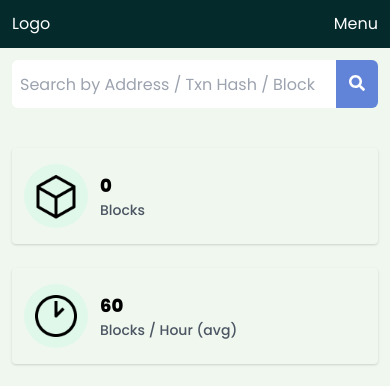
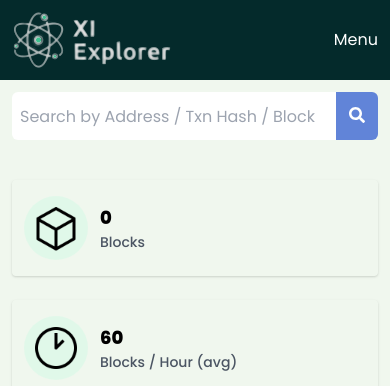
Before and after one commit to nickypangers/xi-explorer-client, a Vue app: page / in a window 390 px wide. Shown: the top 386 px of the page. Built offline with nearby package versions, Linux system fonts and the light colour scheme; no server answers.

Commit message:
mobile nav bar

```diff
--- /dev/null
+++ b/src/components/MobileNavOption.vue
@@ -0,0 +1,14 @@
+<template>
+  <button class="bg-"></button>
+</template>
+<script>
+export default {
+  name: "MobileNavOption",
+  props: {
+    text: {
+      type: String,
+      default: "",
+    },
+  },
+};
+</script>
--- a/src/components/NavBar.vue
+++ b/src/components/NavBar.vue
@@ -1,7 +1,10 @@
 <template>
-  <div class="w-full bg-dark text-white flex justify-between items-center">
+  <div class="relative text-white">
+    <div class="w-full bg-dark flex justify-between items-center">
       <!-- <p class="ml-3">Logo</p> -->
-    <router-link to="/">Logo</router-link>
+      <router-link to="/">
+        <img src="/images/logo.png" class="h-full" alt="Logo" />
+      </router-link>
       <div class="hidden md:flex w-2/4 justify-between items-center">
         <router-link to="/">Home</router-link>
         <router-link to="/blocks">Blocks</router-link>
@@ -9,17 +12,89 @@
         <router-link to="/wallets">Wallets</router-link>
       </div>
       <div class="block md:hidden p-3">
-      <button>Menu</button>
+        <button @click="isOpen = !isOpen">Menu</button>
       </div>
+    </div>
+  </div>
+
+  <div
+    ref="mobile"
+    class="
+      fixed
+      top-0
+      left-0
+      w-full
+      bg-dark
+      overflow-y-hidden
+      transition-all
+      duration-500
+      ease-in-out
+      z-10
+      text-white
+    "
+    style="height: 0"
+  >
+    <div class="flex justify-between items-center">
+      <router-link to="/">
+        <img src="/images/logo.png" class="h-full" alt="Logo" />
+      </router-link>
+      <div class="block md:hidden p-3">
+        <button @click="isOpen = false">Back</button>
+      </div>
+    </div>
+    <router-link to="/" class="mobile" @click="isOpen = false"
+      >Home</router-link
+    >
+    <router-link to="/blocks" class="mobile" @click="isOpen = false"
+      >Blocks</router-link
+    >
+    <router-link to="/transactions" class="mobile" @click="isOpen = false"
+      >Transactions</router-link
+    >
+    <router-link to="/wallets" class="mobile" @click="isOpen = false"
+      >Wallets</router-link
+    >
   </div>
 </template>
 <script>
+import { ref, onMounted, watch } from "vue";
 export default {
   name: "NavBar",
+  setup() {
+    const isOpen = ref(false);
+    const mobile = ref(null);
+
+    const toggleMobileMenu = () => {
+      if (isOpen.value) {
+        mobile.value.style.height = "100%";
+      } else {
+        mobile.value.style.height = "0";
+      }
+    };
+
+    watch(isOpen, toggleMobileMenu);
+
+    onMounted(() => {
+      window.addEventListener("resize", () => {
+        if (window.innerWidth > 768) {
+          isOpen.value = false;
+        }
+      });
+    });
+
+    return {
+      isOpen,
+      mobile,
+    };
+  },
 };
 </script>
 <style scoped>
 a {
   @apply p-3;
 }
+
+.mobile {
+  @apply block py-5;
+}
 </style>
--- a/src/components/TransactionsTable.vue
+++ b/src/components/TransactionsTable.vue
@@ -44,7 +44,6 @@
 import { timestampToDate } from "@/common/date";
 import { goToAddress, goToTransaction } from "@/common/router";
 import { onMounted } from "vue";
-// import { useRoute } from "vue-router";
 export default {
   name: "BlockTransactionsTable",
   props: {
@@ -54,11 +53,7 @@ export default {
     },
   },
   setup(props) {
-    // const route = useRoute();
-
-    onMounted(() => {
-      // console.debug("table", props.list.value);
-    });
+    onMounted(() => {});
 
     return {
       timestampToDate,
--- a/src/views/BlockOverview.vue
+++ b/src/views/BlockOverview.vue
@@ -31,7 +31,7 @@
         :content="block.miner"
         :is-link="true"
         :has-data="hasData"
-        @link-click="goToAddress(miner)"
+        @link-click="goToAddress(block.miner)"
       />
       <overview-tile
         title="Total XI"
@@ -46,10 +46,7 @@
     <div class="md:col-span-2">
       <p class="mb-2">Block Transactions</p>
 
-      <transactions-table
-        :list="block.transactions"
-        v-if="hasData"
-      />
+      <transactions-table :list="block.transactions" v-if="hasData" />
       <div v-if="!hasData" class="h-96 w-full">
         <text-loading-pulse />
       </div>
@@ -82,9 +79,6 @@ export default {
     const hasData = ref(false);
     const timestamp = computed(() => block.timestamp ?? 0);
     const blockHeight = computed(() => route.params.height);
-    const hash = computed(() => block.hash);
-    const parentHash = computed(() => block.parentHash);
-    const miner = computed(() => block.miner ?? "");
     const latestBlockHeight = computed(() => {
       return store.getters.latestBlockHeight;
     });
@@ -139,9 +133,6 @@ export default {
       timestampToDate,
       hasData,
       timestamp,
-      hash,
-      parentHash,
-      miner,
       hasData,
     };
   },
```
Also changed, not shown: public/images/logo.png (added), 1 other file (tests, documents, lock files or other folders). Lines whose indentation alone changed are shown as unchanged.
